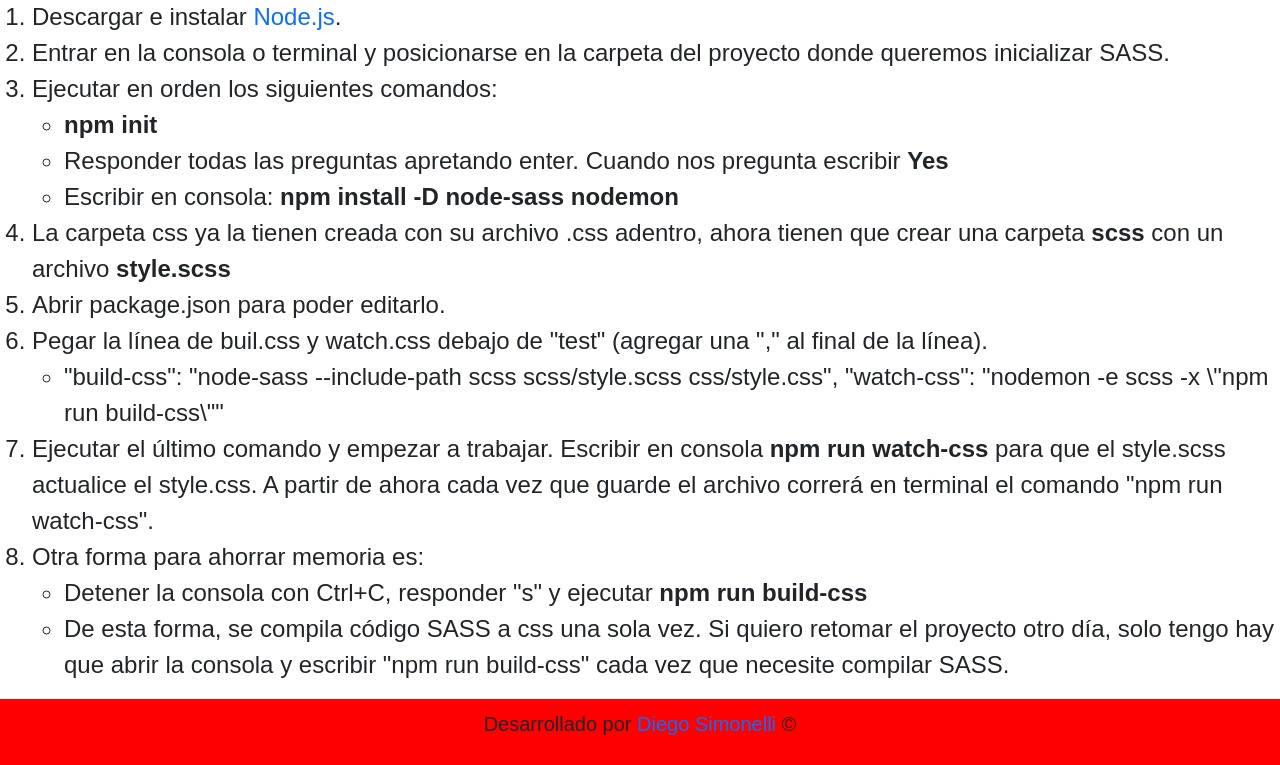
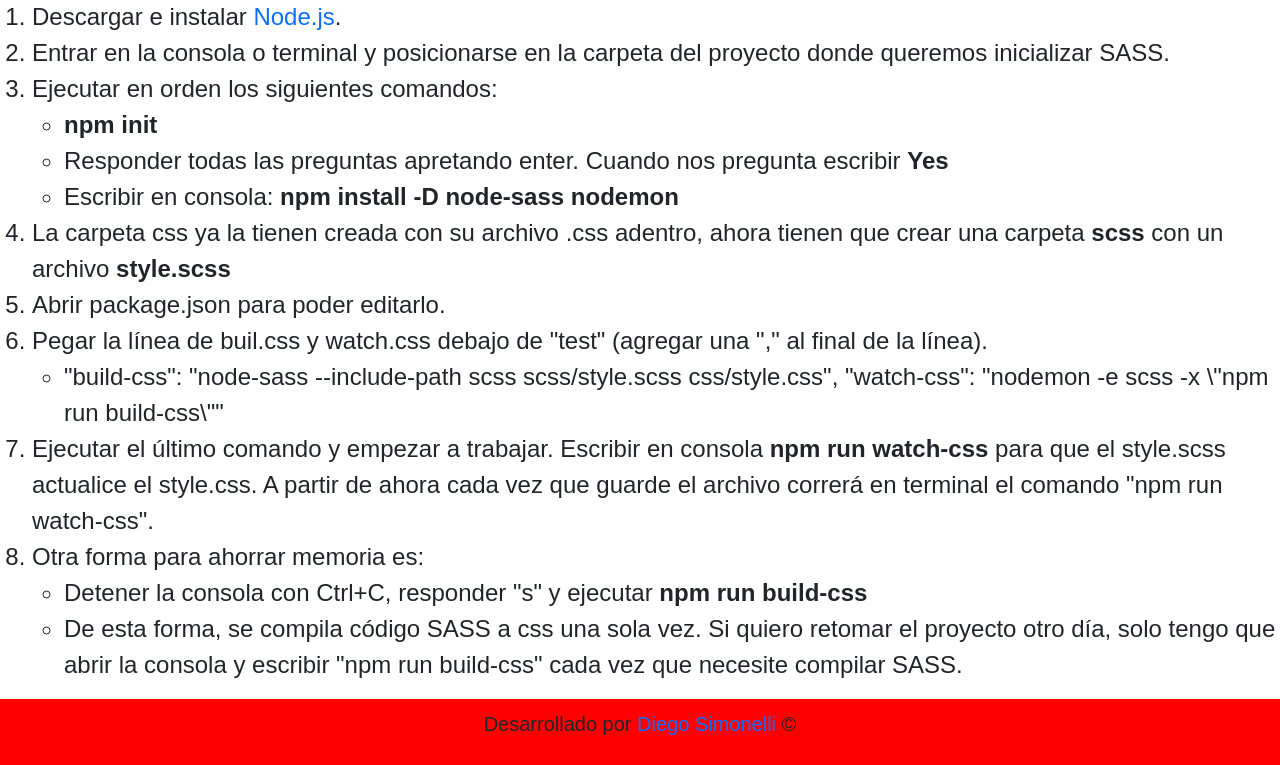
Before and after one commit to diegoarielsimonelli/SASS-Paso-a-Paso, a plain HTML site: page index.html in a window 1280 px wide. Shown: the part 115-880 px from the top of the page. Drawn offline with nearby package versions, Linux system fonts and the light colour scheme.

Commit message:
con npm run build-css 2

```diff
--- a/index.html
+++ b/index.html
@@ -60,7 +60,7 @@
                    Detener la consola con Ctrl+C, responder "s" y ejecutar <strong> npm run build-css</strong>
                 </li>
                 <li>
-                    De esta forma, se compila código SASS a css una sola vez. Si quiero retomar el proyecto otro día, solo tengo hay que abrir la consola y escribir "npm run build-css" cada vez que necesite compilar SASS.
+                    De esta forma, se compila código SASS a css una sola vez. Si quiero retomar el proyecto otro día, solo tengo  que abrir la consola y escribir "npm run build-css" cada vez que necesite compilar SASS.
                  </li>
             </ul>
 
```
